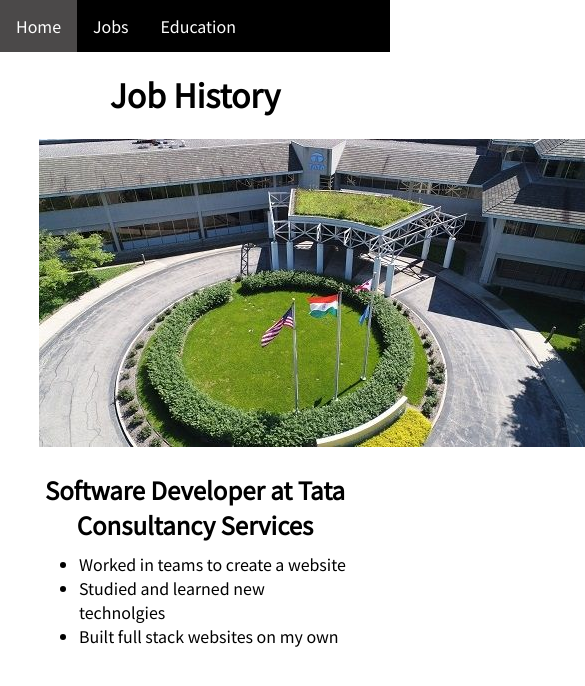
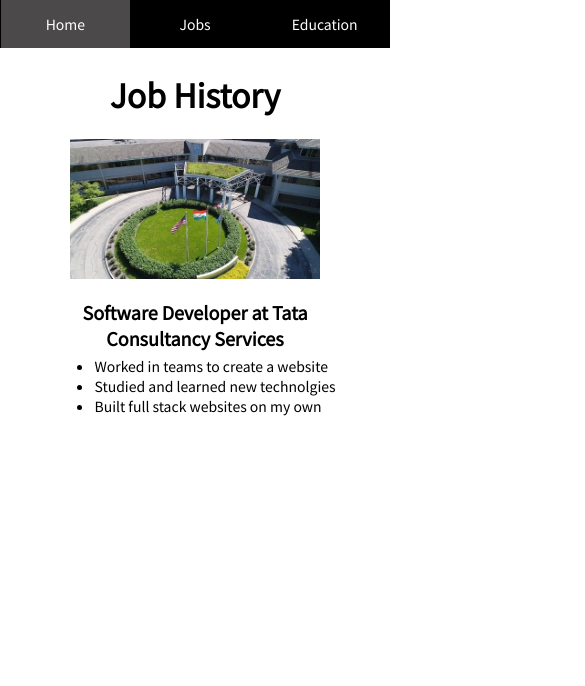
Before and after one commit to jacobhuff/aboutMe, a plain HTML site: page jobs.html in a window 390 px wide. Shown: the whole page, 585 px wide, since content can reach past the window. Drawn offline with Linux system fonts and the light colour scheme.

Commit message:
added responsiveness

```diff
--- a/css/style.css
+++ b/css/style.css
@@ -37,7 +37,7 @@ body {
     margin-top: -10px;
 }
 #kentucky-image {
-    width: 60%;
+    width: 80%;
 }
 .img-container {
     width: 100%;
@@ -56,3 +56,28 @@ body {
 #my-name {
     margin-top: 75px;
 }
+#tata-img {
+    width: 80%;
+}
+@media (max-width: 400px) {
+    #navbar {
+        display: flex;
+        font-size: 14px;
+        flex-direction: row;
+        justify-content: space-evenly;
+    }
+    #navbar li {
+        width: 33%;
+    }
+    #headshot {
+        width: 100px;
+        border-radius: 50%;
+        border: 2px solid black;
+    }
+    h2 {
+        font-size: 18px;
+    }
+    ul {
+        font-size: 14px;
+    }
+}
--- a/jobs.html
+++ b/jobs.html
@@ -16,7 +16,7 @@
 
     <div class="main">
         <h1>Job History</h1>
-        <img src="images/tata.jpg"/>
+        <img id="tata-img" src="images/tata.jpg" alt="Tata Consultancy Services"/>
         <h2>Software Developer at Tata Consultancy Services</h2>
         <ul class="list">
             <li>Worked in teams to create a website</li>
```
